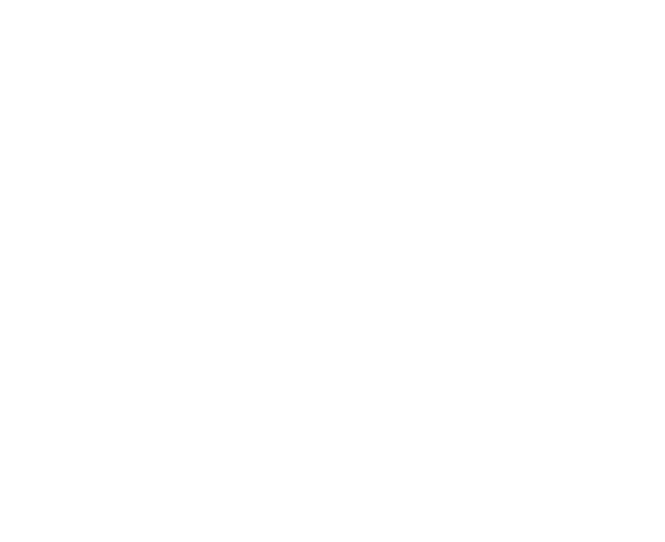
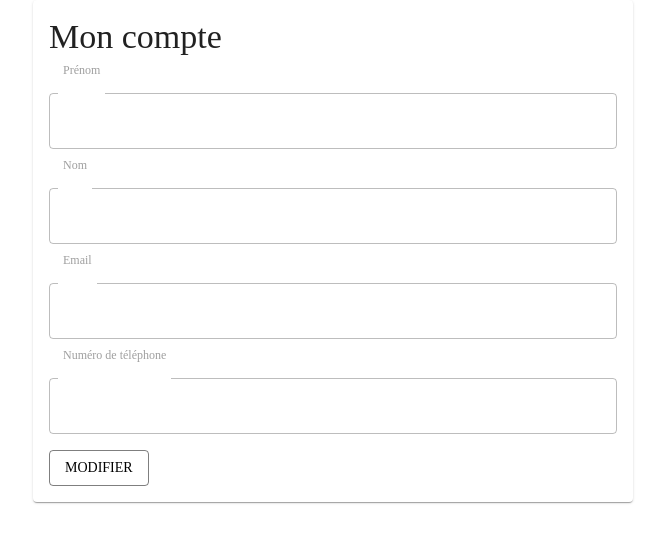
Before and after one commit to Maxime-Lao/Gova-Elite, a React (Vite) app in the folder client/: page /account in a window 1280 px wide. Before the commit this address had no page. Shown: the top 542 px of the page, without its empty margins (307-972 px from the left). Built offline with nearby package versions, Linux system fonts and the light colour scheme; no server answers.

Commit message:
User account

```diff
--- a/client/src/App.jsx
+++ b/client/src/App.jsx
@@ -12,6 +12,7 @@
 import Customers from "./pages/Customers.jsx";
 import IdentifyEmail from "./components/login/IdentifyEmail.jsx";
 import ResetPassword from "./components/login/ResetPassword.jsx";
+import Account from "./components/account/Account.jsx";
 
 function App() {
   return (
@@ -30,6 +31,7 @@
             <Route path="/customers" element={<Customers />} />
             <Route path="/login/identify" element={<IdentifyEmail />} />
             <Route path="/resetpswd/:token" element={<ResetPassword />} />
+            <Route path="/account" element={<Account />} />
         </Routes>
       </Router>
     </ThemeProvider>
--- /dev/null
+++ b/client/src/components/account/Account.jsx
@@ -0,0 +1,162 @@
+import React, {useEffect, useState} from 'react';
+import {Paper, Typography, Grid, Button, TextField, Box} from '@mui/material';
+import useGetConnectedUser from '../hooks/useGetConnectedUser';
+
+const Account = () => {
+    const [success, setSuccess] = useState('');
+    const [error, setError] = useState('');
+
+    const user = useGetConnectedUser();
+
+    const [isEditing, setIsEditing] = useState(false);
+    const [formData, setFormData] = useState({
+        firstname: user.connectedUser?.firstname,
+        lastname: user.connectedUser?.lastname,
+        email: user.connectedUser?.email,
+        phone: user.connectedUser?.phone,
+    });
+
+    useEffect(() => {
+        setFormData({
+            firstname: user.connectedUser?.firstname,
+            lastname: user.connectedUser?.lastname,
+            email: user.connectedUser?.email,
+            phone: user.connectedUser?.phone,
+        });
+    }, [user.connectedUser]);
+
+    const handleInputChange = (event) => {
+        const { name, value } = event.target;
+        setFormData({
+            ...formData,
+            [name]: value,
+        });
+    };
+
+    const handleEditClick = () => {
+        setIsEditing(true);
+    };
+
+    const handleCancelClick = () => {
+        setIsEditing(false);
+        // Réinitialiser le formulaire aux valeurs actuelles de l'utilisateur connecté
+        setFormData({
+            firstname: user.connectedUser?.firstname || '',
+            lastname: user.connectedUser?.lastname || '',
+            email: user.connectedUser?.email || '',
+            phone: user.connectedUser?.phone || '',
+        });
+    };
+
+    const handleSaveClick = async () => {
+        try {
+            const response = await fetch(`http://localhost:8000/api/users/${user.connectedUser.id}`, {
+                method: 'PATCH',
+                headers: {
+                    'Content-Type': 'application/merge-patch+json', // Spécification du type de contenu attendu
+                },
+                body: JSON.stringify(formData),
+            });
+
+            if (response.ok) {
+                setIsEditing(false);
+                setSuccess('Informations mises à jour avec succès');
+                // Mettre à jour l'utilisateur ou effectuer toute autre action nécessaire après la mise à jour
+            } else {
+                setError('Erreur lors de la mise à jour des informations utilisateur');
+            }
+        } catch (error) {
+            throw new Error('Erreur lors de la mise à jour des informations utilisateur');
+            // Gérer l'erreur, afficher un message à l'utilisateur, etc.
+        }
+    };
+
+    return (
+        <Paper style={{ maxWidth: 600, margin: 'auto', padding: '1rem' }}>
+            <Typography variant="h4" gutterBottom>
+                Mon compte
+            </Typography>
+            {
+                success.length ? (
+                    <Box mt={2} textAlign="center">
+                        <p style={{color: 'green'}}>{success}</p>
+                    </Box>
+                ) : null
+            }
+            <Grid container spacing={2}>
+                <Grid item xs={12}>
+                    <TextField
+                        name="firstname"
+                        label="Prénom"
+                        value={formData.firstname}
+                        onChange={handleInputChange}
+                        disabled={!isEditing}
+                        fullWidth
+                        InputLabelProps={{
+                            shrink: true,
+                            style: { position: 'relative' },
+                        }}
+                    />
+                </Grid>
+                <Grid item xs={12}>
+                    <TextField
+                        name="lastname"
+                        label="Nom"
+                        value={formData.lastname}
+                        onChange={handleInputChange}
+                        disabled={!isEditing}
+                        fullWidth
+                        InputLabelProps={{
+                            shrink: true,
+                            style: { position: 'relative' },
+                        }}
+                    />
+                </Grid>
+                <Grid item xs={12}>
+                    <TextField
+                        name="email"
+                        label="Email"
+                        value={formData.email}
+                        onChange={handleInputChange}
+                        disabled={!isEditing}
+                        fullWidth
+                        InputLabelProps={{
+                            shrink: true,
+                            style: { position: 'relative' },
+                        }}
+                    />
+                </Grid>
+                <Grid item xs={12}>
+                    <TextField
+                        name="phone"
+                        label="Numéro de téléphone"
+                        value={formData.phone}
+                        onChange={handleInputChange}
+                        disabled={!isEditing}
+                        fullWidth
+                        InputLabelProps={{
+                            shrink: true,
+                            style: { position: 'relative' },
+                        }}
+                    />
+                </Grid>
+            </Grid>
+            {isEditing ? (
+                <div>
+                    <Button onClick={handleSaveClick} variant="contained" color="primary">
+                        Sauvegarder
+                    </Button>
+                    <Button onClick={handleCancelClick} variant="outlined" style={{ marginLeft: '1rem' }}>
+                        Annuler
+                    </Button>
+                </div>
+            ) : (
+                <Button onClick={handleEditClick} variant="outlined" style={{ marginTop: '1rem' }}>
+                    Modifier
+                </Button>
+            )}
+        </Paper>
+    );
+};
+
+export default Account;
--- /dev/null
+++ b/client/src/components/hooks/useGetConnectedUser.jsx
@@ -0,0 +1,41 @@
+import { useState, useEffect } from 'react';
+
+const useGetConnectedUser = () => {
+    const [users, setUsers] = useState([]);
+    const [error, setError] = useState(null);
+    const [loading, setLoading] = useState(true);
+
+    const localStorageToken = localStorage.getItem('token');
+    const email = localStorage.getItem('email');
+    const [myToken, setMyToken] = useState(localStorageToken);
+
+    useEffect(() => {
+        const fetchUsers = async () => {
+            try {
+                const response = await fetch('http://localhost:8000/api/users', {
+                    headers: {
+                        'Content-Type': 'application/json',
+                        'Authorization': `Bearer ${myToken}`,
+                    },
+                });
+
+                if (response.ok) {
+                    const usersData = await response.json();
+                    setUsers(usersData.find((user) => user.email === email));
+                } else {
+                    setError('Erreur lors de la récupération des utilisateurs');
+                }
+            } catch (error) {
+                setError('Erreur lors de la récupération des utilisateurs: ' + error.message);
+            } finally {
+                setLoading(false);
+            }
+        };
+
+        fetchUsers();
+    }, [myToken, email]);
+
+    return { connectedUser: users, error, loading };
+};
+
+export default useGetConnectedUser;
--- /dev/null
+++ b/client/src/components/navbar/AvatarDialog.jsx
@@ -0,0 +1,54 @@
+import React, { useState } from 'react';
+import Avatar from '@mui/material/Avatar';
+import Popover from '@mui/material/Popover';
+import Typography from '@mui/material/Typography';
+import { Button, Link } from '@mui/material';
+
+const AvatarDialog = ({ firstName, lastName, handleLogout }) => {
+    const [anchorEl, setAnchorEl] = useState(null);
+
+    const handleClick = (event) => {
+        setAnchorEl(event.currentTarget);
+    };
+
+    const handleClose = () => {
+        setAnchorEl(null);
+    };
+
+    const open = Boolean(anchorEl);
+
+    const initials = firstName && lastName ? `${firstName.charAt(0)}${lastName.charAt(0)}`.toUpperCase() : '';
+
+    return (
+        <div>
+            <Avatar sx={{ width: 40, height: 40, backgroundColor: '#3f51b5', cursor: 'pointer' }} onClick={handleClick}>
+                {initials}
+            </Avatar>
+            <Popover
+                open={open}
+                anchorEl={anchorEl}
+                onClose={handleClose}
+                anchorOrigin={{
+                    vertical: 'bottom',
+                    horizontal: 'right',
+                }}
+                transformOrigin={{
+                    vertical: 'top',
+                    horizontal: 'left',
+                }}
+            >
+                <Typography sx={{ p: 2 }}>
+                    <p>{lastName} {firstName}</p>
+                </Typography>
+                <div style={{ display: 'flex', flexDirection: 'column', gap: '8px', padding: '8px', alignItems: "center" }}>
+                    <Link href="/account" underline="hover">Mon compte</Link>
+                    <Button onClick={handleLogout} variant="contained" color="secondary">
+                        Se déconnecter
+                    </Button>
+                </div>
+            </Popover>
+        </div>
+    );
+};
+
+export default AvatarDialog;
--- a/client/src/pages/Car/Bookings.jsx
+++ b/client/src/pages/Car/Bookings.jsx
@@ -1,7 +1,7 @@
 import React, { useState, useEffect } from 'react';
 import 'react-datepicker/dist/react-datepicker.css';
 import { Grid, Typography } from '@mui/material';
-import Navbar from "../../components/Navbar";
+import Navbar from "../../components/navbar/Navbar.jsx";
 import BookingsCard from "../../components/BookingsCard";
 import PastBookings from "../../components/PastBookings";
 import CircularProgress from '@mui/material/CircularProgress';
--- a/client/src/pages/Car/CarDetails.jsx
+++ b/client/src/pages/Car/CarDetails.jsx
@@ -1,6 +1,6 @@
 import React, { useEffect, useState } from 'react';
 import { useParams } from 'react-router-dom';
-import Navbar from "../../components/Navbar";
+import Navbar from "../../components/navbar/Navbar.jsx";
 import Calendar from "../../components/Calendar";
 import { Grid, Typography, List, ListItem, ListItemText, ListItemIcon, TextField, Card, CardMedia, CardContent } from '@mui/material';
 import { CarRental, DirectionsCar } from '@mui/icons-material';
--- a/client/src/pages/Home.jsx
+++ b/client/src/pages/Home.jsx
@@ -1,4 +1,4 @@
-import Navbar from "../components/Navbar"
+import Navbar from "../components/navbar/Navbar.jsx"
 import Banner from "../components/Banner"
 import HomeSectionOne from "../components/HomeSectionOne"
 
--- a/client/src/services/axiosRequestFunction.js
+++ b/client/src/services/axiosRequestFunction.js
@@ -33,11 +33,7 @@
     }
 };
 
-
-
 axiosInstance.interceptors.request.use(async config => {
-
-    console.log(config)
 
     if (config.url.includes('/auth')
         || config.url.includes('/api/token/refresh')
```
Also changed, not shown: client/src/components/navbar/Navbar.jsx (renamed from client/src/components/Navbar.jsx, +8 -2 lines), 2 other files (tests, documents, lock files or other folders).
